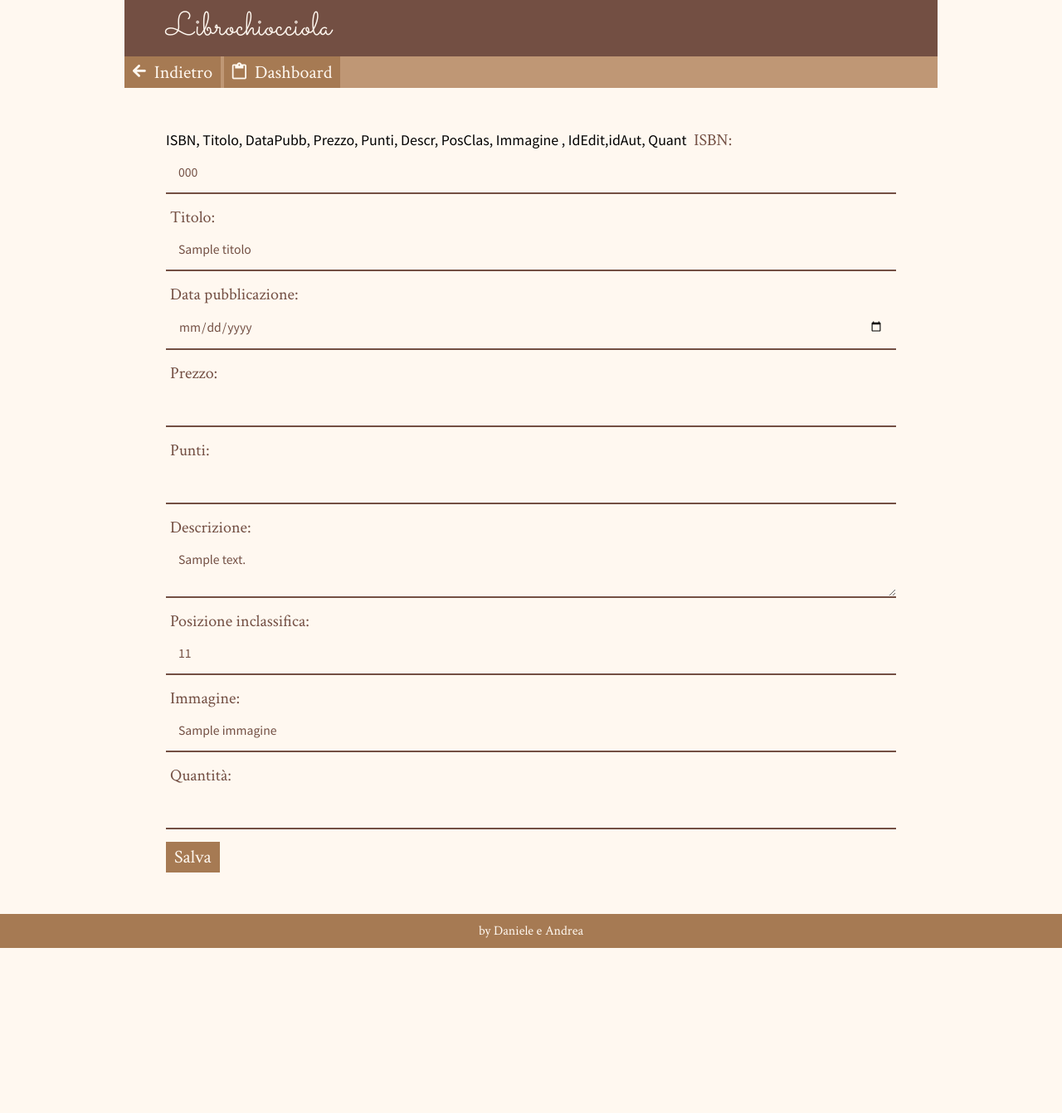
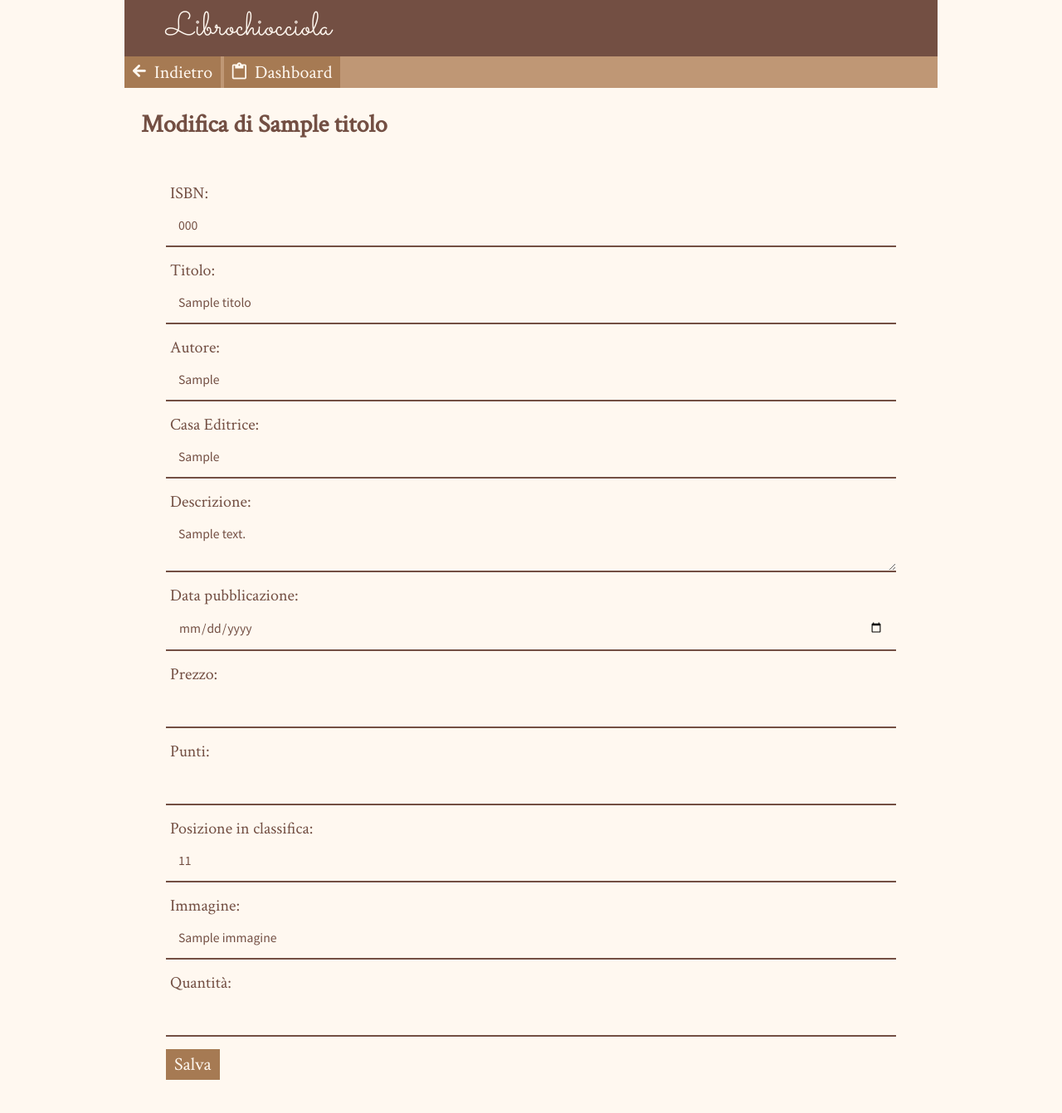
Before and after one commit to HGS-Andry/ProgettoIngsw, a Flask app: template templates/insalterbook.html in a window 1280 px wide. Shown: the top 1342 px of the page at 83% size. Before the commit the page ends 1143 px from the top, so only its background shows below. Run offline with Flask 2, Linux system fonts and the light colour scheme; the template is opened without the code that fills it: most values are stand-ins (such as "Sample title", 1, 10 or a date in 2020); parts of the project's set-up code (start-up, migrations or seed data) failed here and were passed over; some libraries are stand-ins or nearby versions.

Commit message:
add authors and editors to new book html

```diff
--- a/static/css/style.css
+++ b/static/css/style.css
@@ -92,11 +92,18 @@
     color: #734F43; /* scuro */
 }
 
-.link  ,:visited{
+.link:visited{
     color:#0477BF; /* accento */
 }
 .link:hover{
     color:rgb(72, 161, 216); /* accento hover */
+}
+
+h2{
+    color: #734F43; /* scuro */
+    font-family: 'Crimson Text', serif;
+    font-size: 30px;
+    margin-left: 20px;
 }
 
 label{
--- a/templates/insalterbook.html
+++ b/templates/insalterbook.html
@@ -9,36 +9,51 @@
 {% include '/buttons/dashboard.html' %}
 {% endblock %}
 {% block body %}
+<h2>{%if libro['ISBN'] == '' %}Creazione nuovo libro{%else%}Modifica di {{libro['Titolo']}}{%endif%}</h2>
 <form action="{%if libro['ISBN'] == '' %}/addlibro{%else%}/modlibro{%endif%}"
- method="POST" class="form">ISBN, Titolo, DataPubb, Prezzo, Punti, Descr, PosClas, Immagine , IdEdit,idAut, Quant
+ method="POST" class="form">
     <label>ISBN:</label>
-    <input type="text" maxlength="10" placeholder="ISBN" name="ISBN" required onkeypress='validate(event)' class="formtextinput" value="{{libro['ISBN']}}">
+    <input type="text" maxlength="10" placeholder="ISBN" name="ISBN" required  class="formtextinput" value="{{libro['ISBN']}}">
 
     <label>Titolo:</label>
-    <input type="text"  placeholder="Titolo" name="Titolo" required onkeypress='validate(event)' class="formtextinput" value="{{libro['Titolo']}}">
+    <input type="text"  placeholder="Titolo" name="Titolo" required  class="formtextinput" value="{{libro['Titolo']}}">
+
+    <label>Autore:</label>
+    <input list="authors" required class="formtextinput" name="idAut" value="{{libro['idAut']}}" >
+    <datalist id="authors">
+            {%for aut in autori%}
+                <option value="{{aut.idaut}}" label ="{{aut.nome}}">
+            {%endfor%}
+    </datalist>
+
+    <label>Casa Editrice:</label>
+    <input list="editors" required class="formtextinput" name="idAut" value="{{libro['idAut']}}" >
+    <datalist id="editors">
+            {%for cas in caseed%}
+                <option value="{{cas.idedit}}" label ="{{cas.nome}}">
+            {%endfor%}
+    </datalist>
+
+    <label>Descrizione:</label>
+    <textarea name="Descr"   class="formtextinput">{{libro['Descr']}}</textarea>
 
     <label>Data pubblicazione:</label>
     <input type="date" name="DataPubb" required class="formtextinput" value="{{libro['DataPubb']}}">
 
     <label>Prezzo:</label>
-    <input type="number" min="0" step="0.01" name="Prezzo" required  onkeypress='validate(event)' class="formtextinput" value="{{libro['Prezzo']}}">
+    <input type="number" min="0" step="0.01" name="Prezzo" required   class="formtextinput" value="{{libro['Prezzo']}}">
 
     <label>Punti:</label>
-    <input type="number" min="0" name="Punti" required  onkeypress='validate(event)' class="formtextinput" value="{{libro['Punti']}}">
+    <input type="number" min="0" name="Punti" required   class="formtextinput" value="{{libro['Punti']}}">
 
-    <label>Descrizione:</label>
-    <textarea name="Descr"  onkeypress='validate(event)' class="formtextinput">{{libro['Descr']}}</textarea>
-
-    <label>Posizione inclassifica:</label>
-    <input type="number" min="1" max="11" name="PosClas" required  onkeypress='validate(event)' class="formtextinput" value="{%if libro['PosClas'] == '' %}{{libro['PosClas']}}{%else%}11{%endif%}">
+    <label>Posizione in classifica:</label>
+    <input type="number" min="1" max="11" name="PosClas" required   class="formtextinput" value="{%if libro['PosClas'] == '' %}{{libro['PosClas']}}{%else%}11{%endif%}">
 
     <label>Immagine:</label>
-    <input type="text" name="Immagine" required  onkeypress='validate(event)' class="formtextinput" value="{{libro['Immagine']}}">
+    <input type="text" name="Immagine" required   class="formtextinput" value="{{libro['Immagine']}}">
 
     <label>Quantità:</label>
-    <input type="number" min="0" name="Quant" required  onkeypress='validate(event)' class="formtextinput" value="{{libro['Quant']}}">
-
-
+    <input type="number" min="0" name="Quant" required   class="formtextinput" value="{{libro['Quant']}}">
 
     <input type="submit" value="Salva" class="menubutton">
 </form>
```
